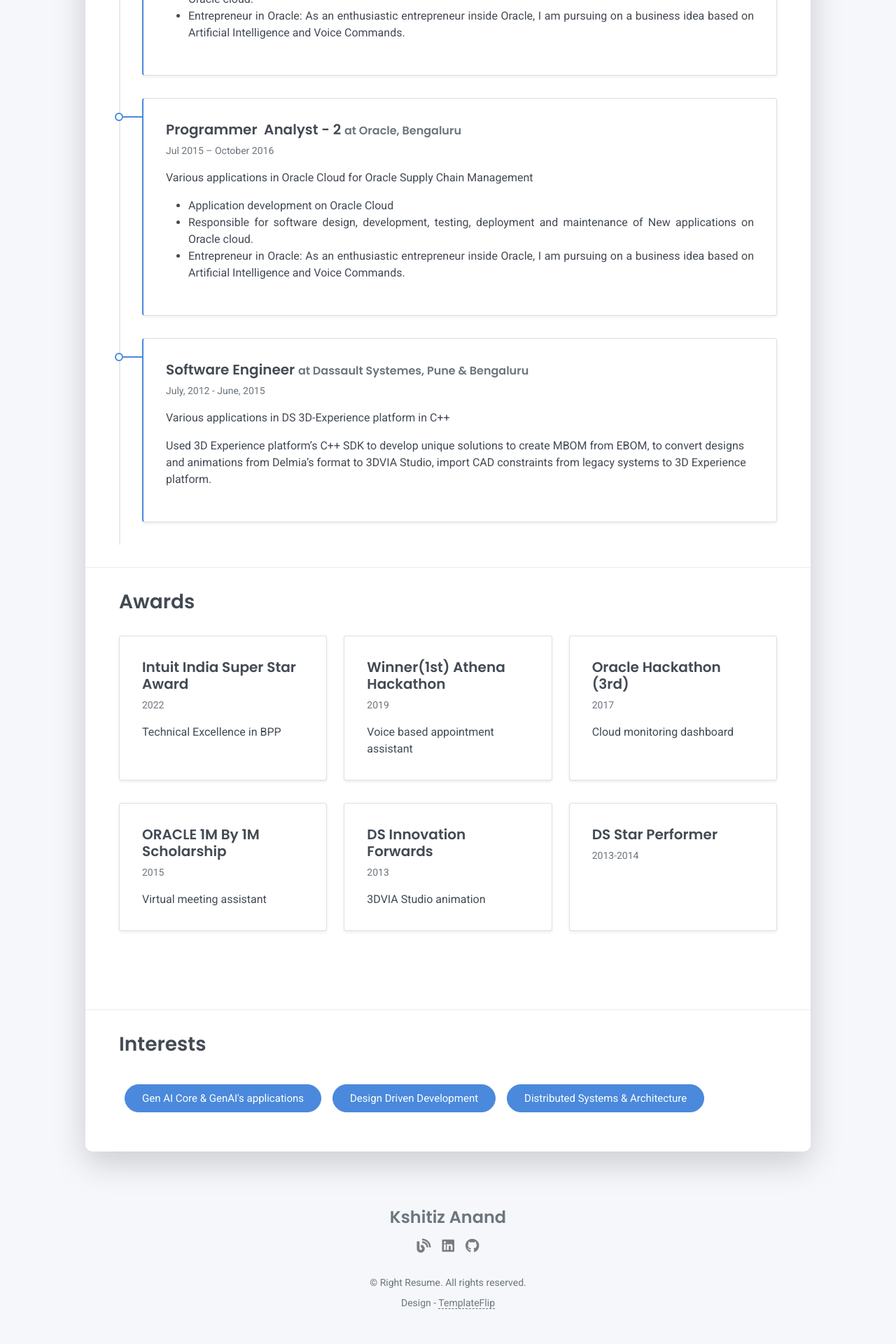
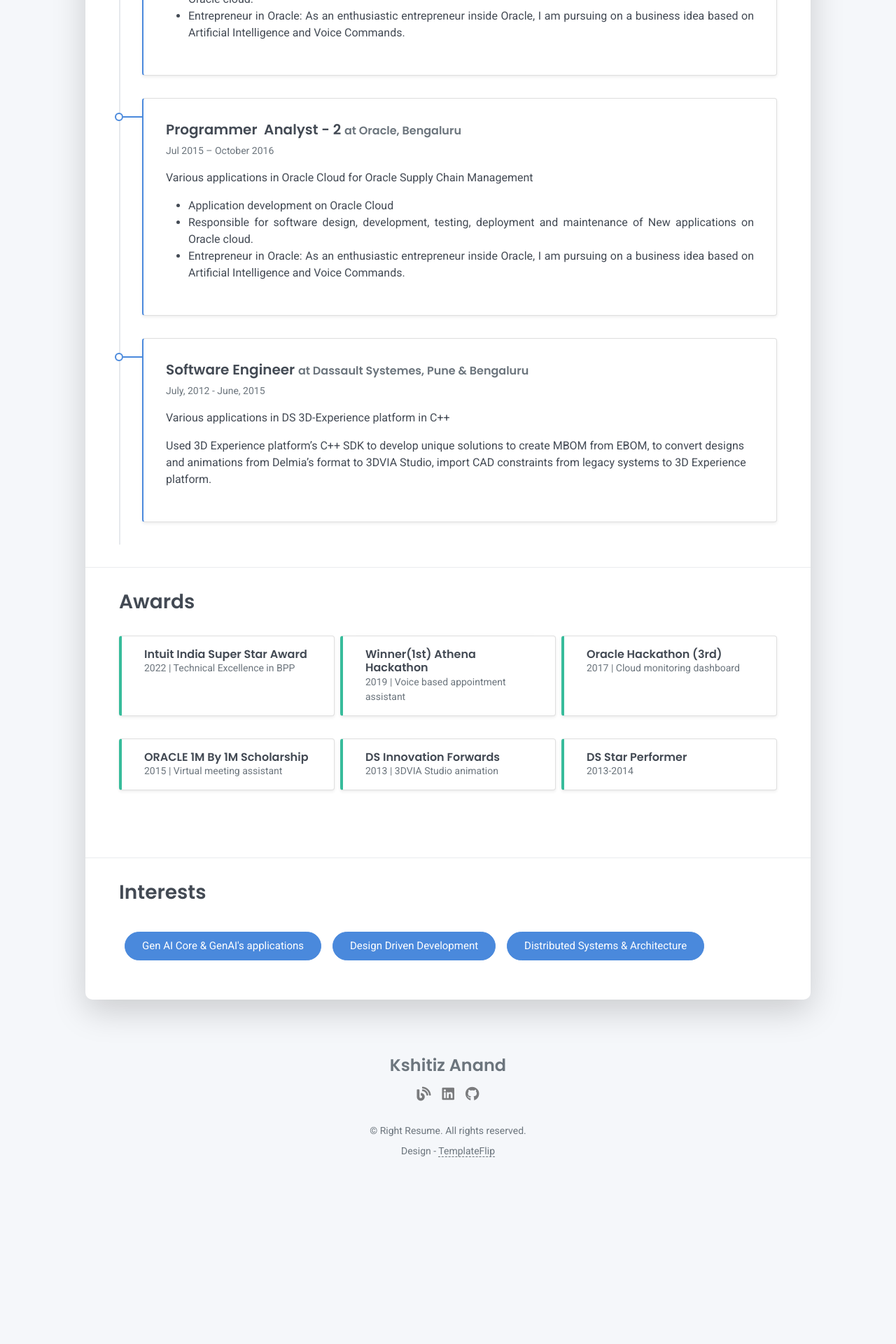
Before and after one commit to anandkshitiz/anandkshitiz.github.io, a Jekyll site: the page built from tabs/about.md, in a window 1280 px wide. Shown: the part 4358-6278 px from the top of the page at 70% size. Built offline with Jekyll 4.4.1, drawn with Linux system fonts in a browser that asks for light colours; after the commit the page ends 6061 px from its top, so only the background shows below that.

Commit message:
new awards format

```diff
--- a/tabs/about/content/awards-section.html
+++ b/tabs/about/content/awards-section.html
@@ -1,56 +1,64 @@
 <h2 class="h3 mb-3">Awards</h2>
-<div class="row">
-    <div class="col-md-4 mb-3">
-        <div class="card h-100 shadow-sm">
-            <div class="card-body">
-                <div class="h5 mb-1">Intuit India Super Star Award</div>
-                <div class="text-muted text-small mb-2">2022</div>
-                <div>Technical Excellence in BPP</div>
+<div class="row g-2">
+    <div class="col-md-4 mb-2">
+        <div class="card h-100 shadow-sm border-left-success">
+            <div class="card-body py-2">
+                <div class="h6 mb-0">Intuit India Super Star Award</div>
+                <div class="text-muted text-small">2022 | Technical Excellence in BPP</div>
             </div>
         </div>
     </div>
-    <div class="col-md-4 mb-3">
-        <div class="card h-100 shadow-sm">
-            <div class="card-body">
-                <div class="h5 mb-1">Winner(1st) Athena Hackathon</div>
-                <div class="text-muted text-small mb-2">2019</div>
-                <div>Voice based appointment assistant</div>
+    <div class="col-md-4 mb-2">
+        <div class="card h-100 shadow-sm border-left-success">
+            <div class="card-body py-2">
+                <div class="h6 mb-0">Winner(1st) Athena Hackathon</div>
+                <div class="text-muted text-small">2019 | Voice based appointment assistant</div>
             </div>
         </div>
     </div>
-    <div class="col-md-4 mb-3">
-        <div class="card h-100 shadow-sm">
-            <div class="card-body">
-                <div class="h5 mb-1">Oracle Hackathon (3rd)</div>
-                <div class="text-muted text-small mb-2">2017</div>
-                <div>Cloud monitoring dashboard</div>
+    <div class="col-md-4 mb-2">
+        <div class="card h-100 shadow-sm border-left-success">
+            <div class="card-body py-2">
+                <div class="h6 mb-0">Oracle Hackathon (3rd)</div>
+                <div class="text-muted text-small">2017 | Cloud monitoring dashboard</div>
             </div>
         </div>
     </div>
-    <div class="col-md-4 mb-3">
-        <div class="card h-100 shadow-sm">
-            <div class="card-body">
-                <div class="h5 mb-1">ORACLE 1M By 1M Scholarship</div>
-                <div class="text-muted text-small mb-2">2015</div>
-                <div>Virtual meeting assistant</div>
+    <div class="col-md-4 mb-2">
+        <div class="card h-100 shadow-sm border-left-success">
+            <div class="card-body py-2">
+                <div class="h6 mb-0">ORACLE 1M By 1M Scholarship</div>
+                <div class="text-muted text-small">2015 | Virtual meeting assistant</div>
             </div>
         </div>
     </div>
-    <div class="col-md-4 mb-3">
-        <div class="card h-100 shadow-sm">
-            <div class="card-body">
-                <div class="h5 mb-1">DS Innovation Forwards</div>
-                <div class="text-muted text-small mb-2">2013</div>
-                <div>3DVIA Studio animation</div>
+    <div class="col-md-4 mb-2">
+        <div class="card h-100 shadow-sm border-left-success">
+            <div class="card-body py-2">
+                <div class="h6 mb-0">DS Innovation Forwards</div>
+                <div class="text-muted text-small">2013 | 3DVIA Studio animation</div>
             </div>
         </div>
     </div>
-    <div class="col-md-4 mb-3">
-        <div class="card h-100 shadow-sm">
-            <div class="card-body">
-                <div class="h5 mb-1">DS Star Performer</div>
-                <div class="text-muted text-small mb-2">2013-2014</div>
+    <div class="col-md-4 mb-2">
+        <div class="card h-100 shadow-sm border-left-success">
+            <div class="card-body py-2">
+                <div class="h6 mb-0">DS Star Performer</div>
+                <div class="text-muted text-small">2013-2014</div>
             </div>
         </div>
     </div>
 </div>
+
+<style>
+.border-left-success {
+    border-left: 4px solid #37BC9B;
+}
+.card-body.py-2 {
+    padding-top: 0.5rem;
+    padding-bottom: 0.5rem;
+}
+.row.g-2 {
+    --bs-gutter-x: 0.5rem;
+}
+</style>
```
